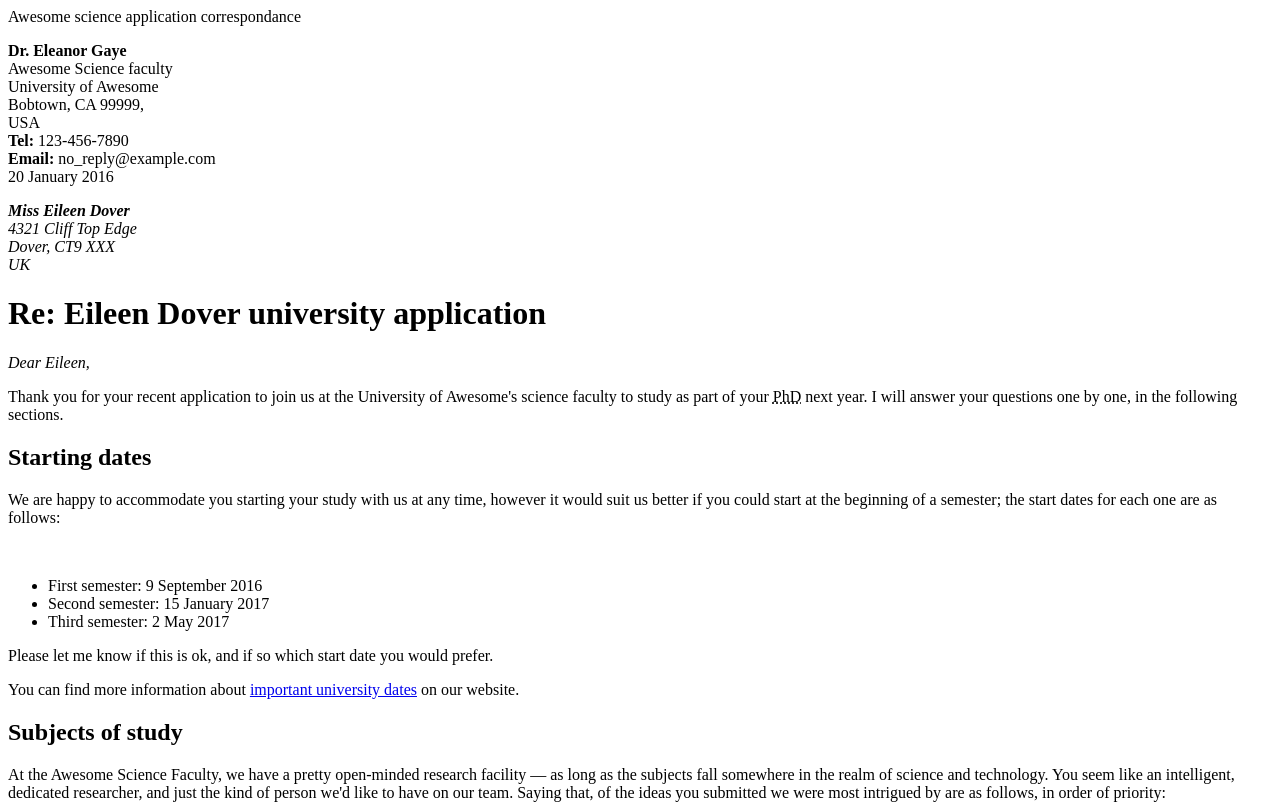
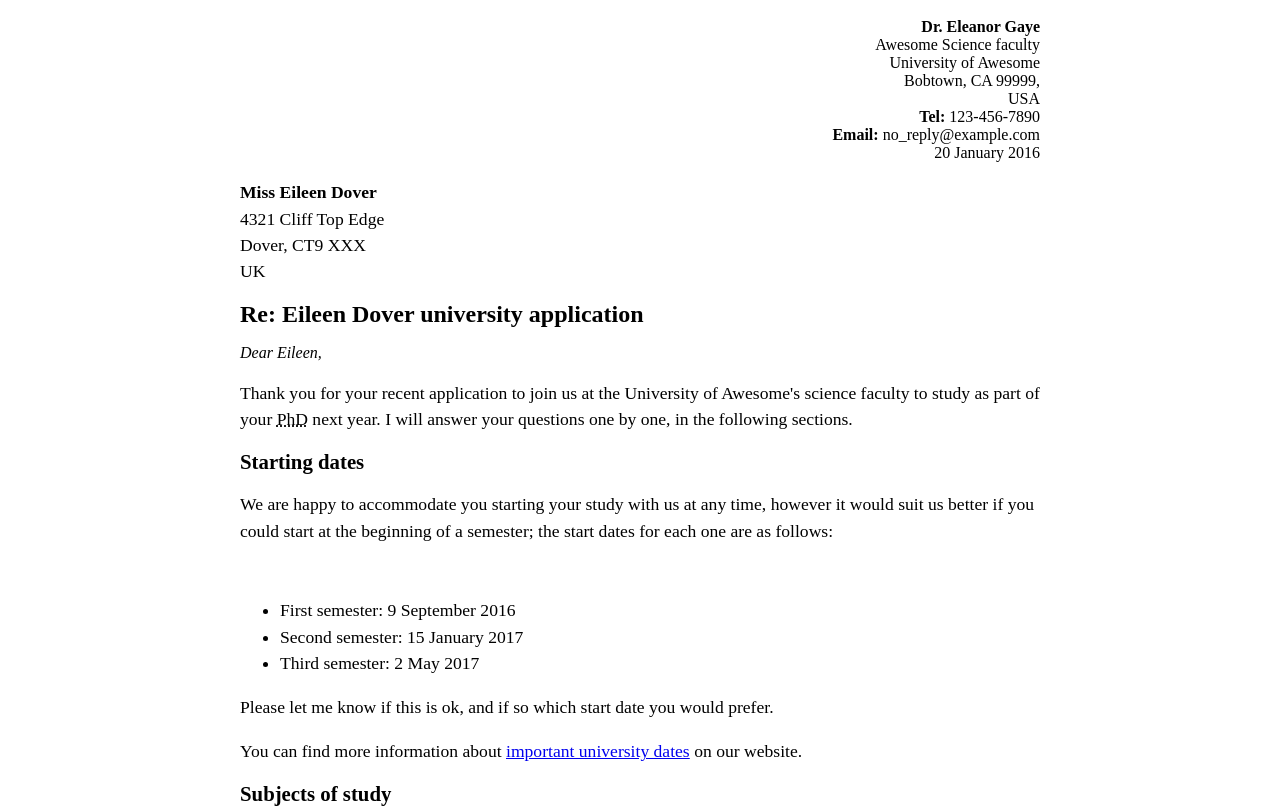
Before and after one commit to VillegasAlex/villegasalex.github.io, a plain HTML site: page letter-markup/index.html in a window 1280 px wide. Shown: the top 809 px of the page. Drawn offline with Linux system fonts and the light colour scheme.

Commit message:
Update index.html

```diff
--- a/letter-markup/index.html
+++ b/letter-markup/index.html
@@ -3,9 +3,37 @@
 <head>
         <meta charset="utf-8">
         <meta name="viewport" content="width=device-width, initial-scale=1.0">
-		<meta name="author" content="Alex Villegas"
+		<meta name="author" content="Alex Villegas">
         <title> Awesome science application correspondance
 		</title>
+				<style>
+			html {
+			font-size: 16px;
+			}
+			body {
+			max-width: 800px;
+			margin: 0 auto;
+			}
+				.sender-column {
+			text-align: right;
+			}
+			h1 {
+			font-size: 1.5rem;
+			}
+			h2 {
+			font-size: 1.3rem;
+			}
+			p, ul, ol, dl, address {
+			font-size: 1.1rem;
+			}
+			p, li, dd, dt, address {
+			line-height: 1.5;
+			}
+			address {
+			font-style: normal;
+			margin: 1rem 0;
+			}
+		</style>
 </head>
 	<body>
 	<p>
```
